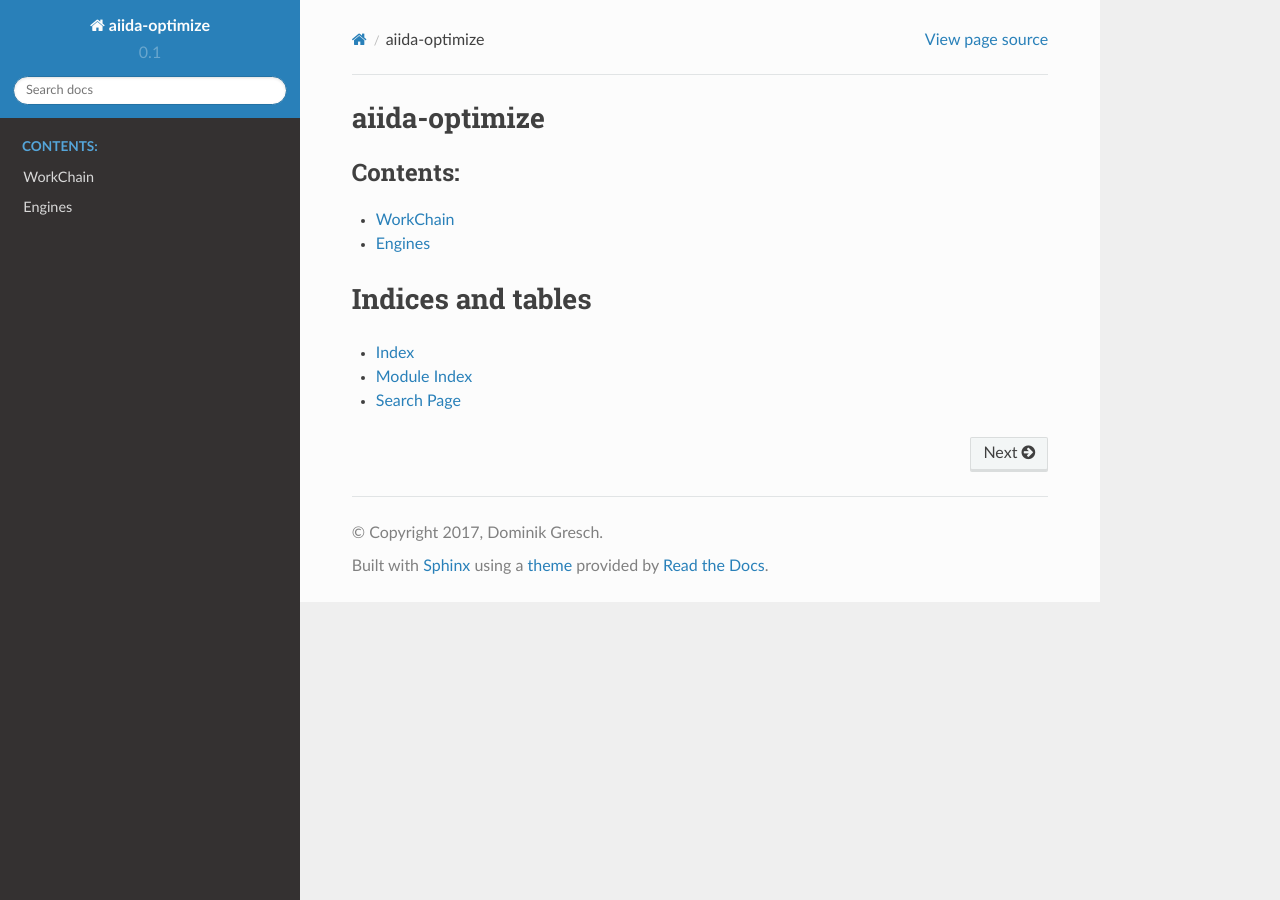
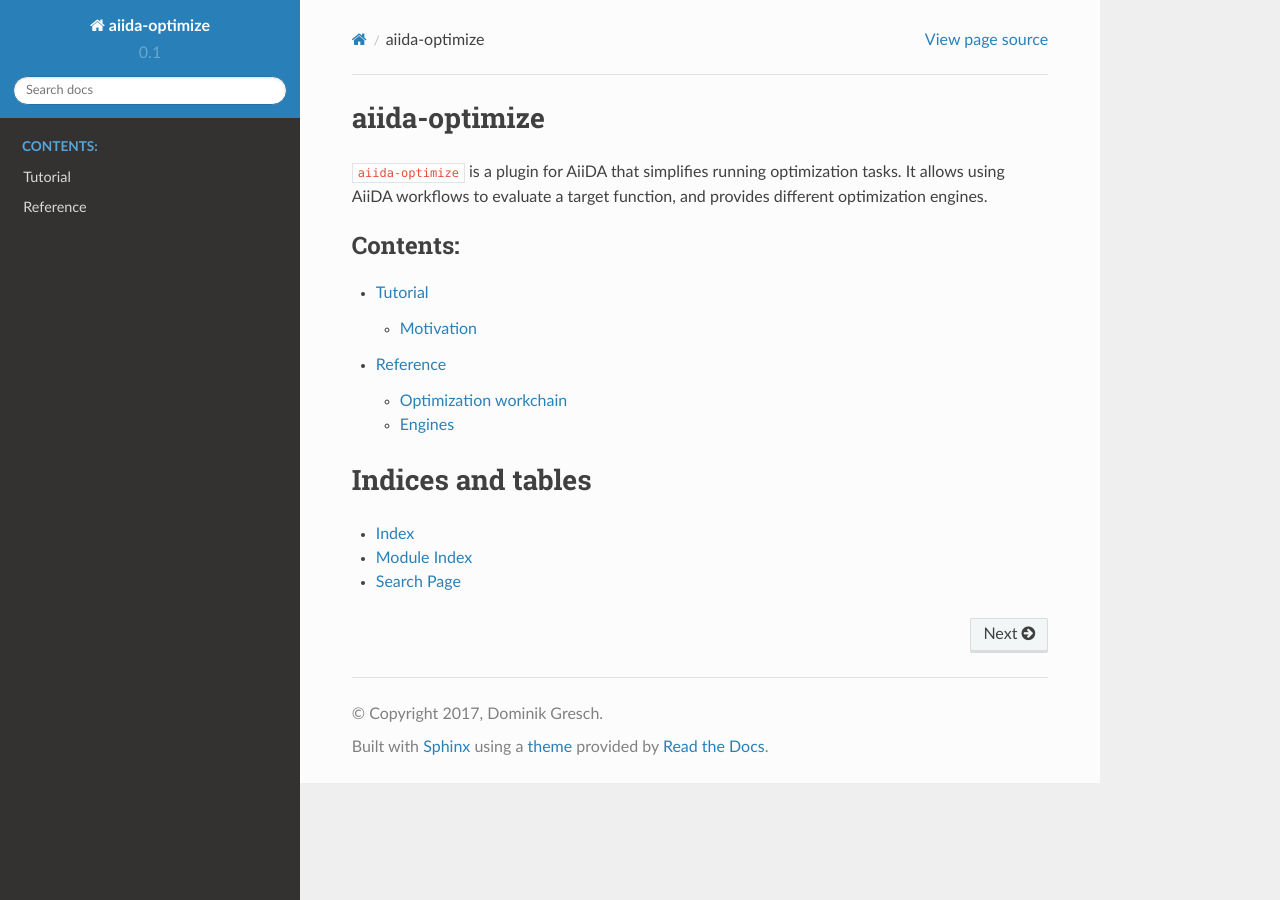
Before and after one commit to greschd/aiida-optimize, a Sphinx documentation site: the page built from doc/source/index.rst, in a window 1280 px wide. Built offline with Sphinx 7.4.7 and the Read the Docs theme 2.0.0, drawn with Linux system fonts in a browser that asks for light colours.

Commit message:
Add new structure.

```diff
--- a/doc/source/index.rst
+++ b/doc/source/index.rst
@@ -1,12 +1,14 @@
 aiida-optimize
 ==============
+
+``aiida-optimize`` is a plugin for AiiDA that simplifies running optimization tasks. It allows using AiiDA workflows to evaluate a target function, and provides different optimization engines.
 
 .. toctree::
    :maxdepth: 2
    :caption: Contents:
 
-   workchain
-   engines
+   tutorial
+   reference
 
 
 Indices and tables
```
Also changed, not shown: doc/source/engines.rst (deleted, +0 -7 lines), doc/source/reference.rst (added, +19 -0 lines), doc/source/tutorial.rst (added, +7 -0 lines), doc/source/workchain.rst (deleted, +0 -8 lines).
